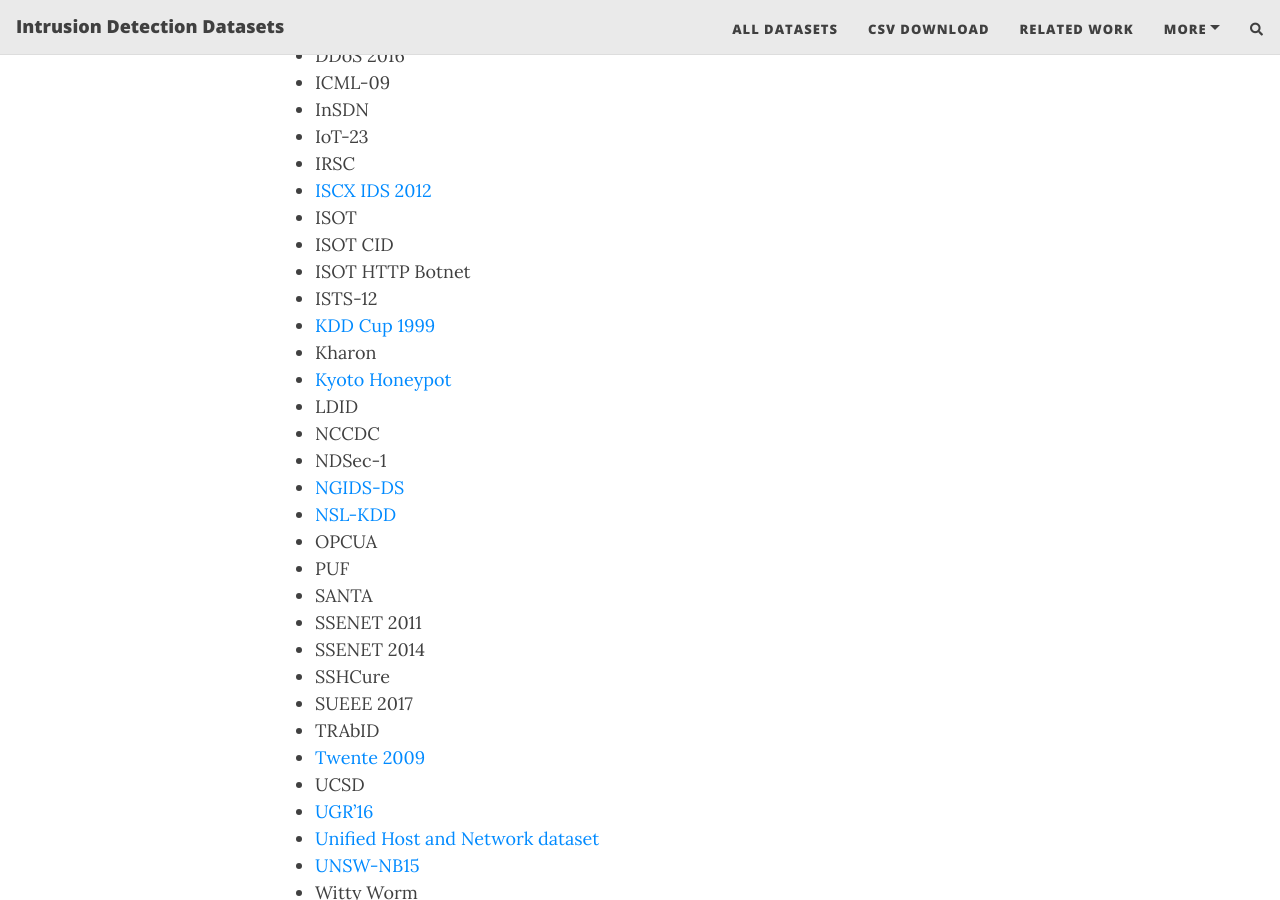
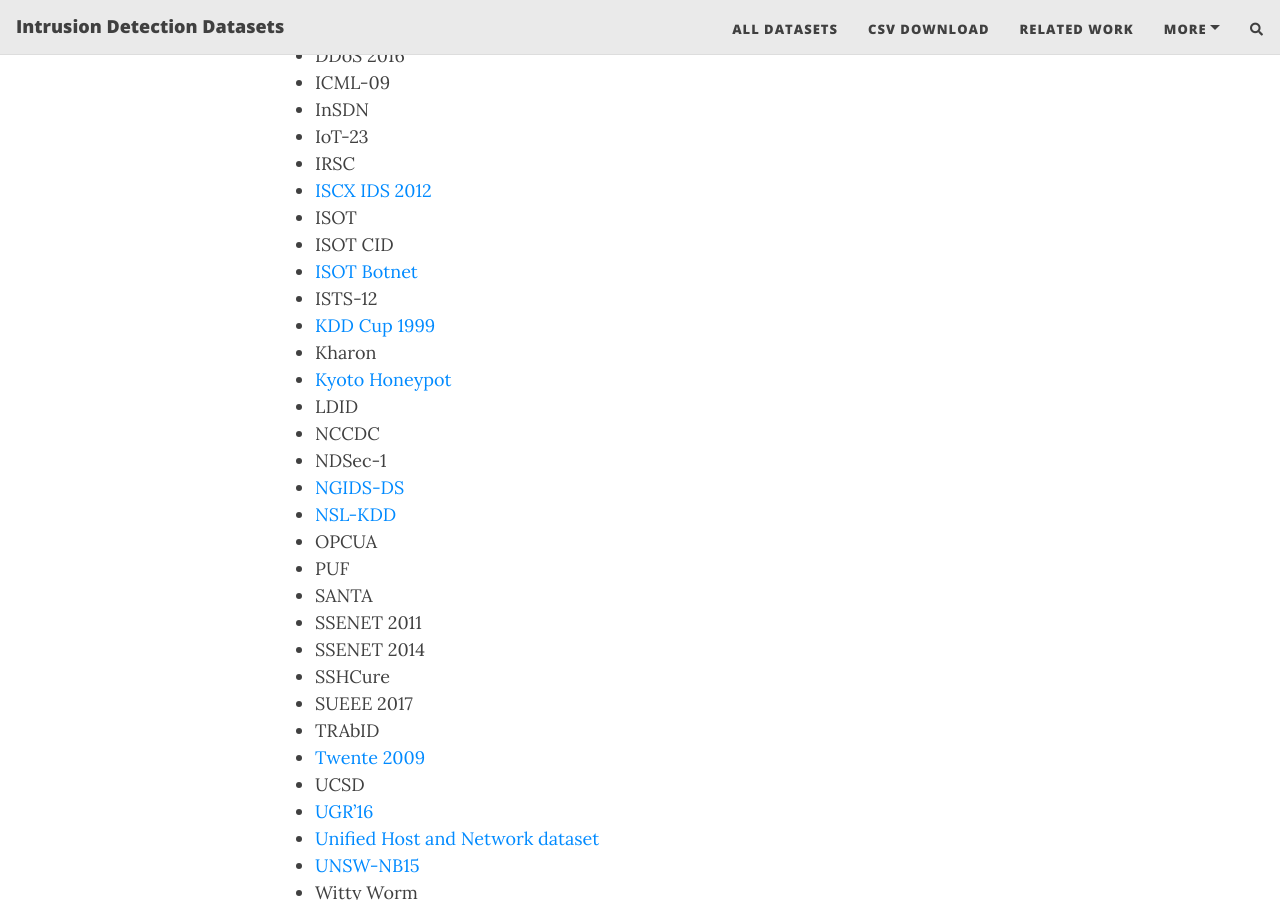
Before and after one commit to fkie-cad/COMIDDS, a Jekyll site: the page built from content/related_work.md, in a window 1280 px wide and 900 px high, scrolled down 2275 px. Built offline with Jekyll 4.4.1, drawn with Linux system fonts in a browser that asks for light colours; nearby versions of some CDN libraries; comment, search, counter and statistics services are not loaded.

```diff
--- a/content/related_work.md
+++ b/content/related_work.md
@@ -73,7 +73,7 @@ Referenced datasets:
 - [ISCX IDS 2012](/intrusion-detection-datasets/content/datasets/iscx_ids_2012)
 - ISOT
 - ISOT CID
-- ISOT HTTP Botnet
+- [ISOT Botnet](/intrusion-detection-datasets/content/datasets/isot_botnet)
 - ISTS-12
 - [KDD Cup 1999](/intrusion-detection-datasets/content/datasets/kdd_cup_1999)
 - Kharon
```
